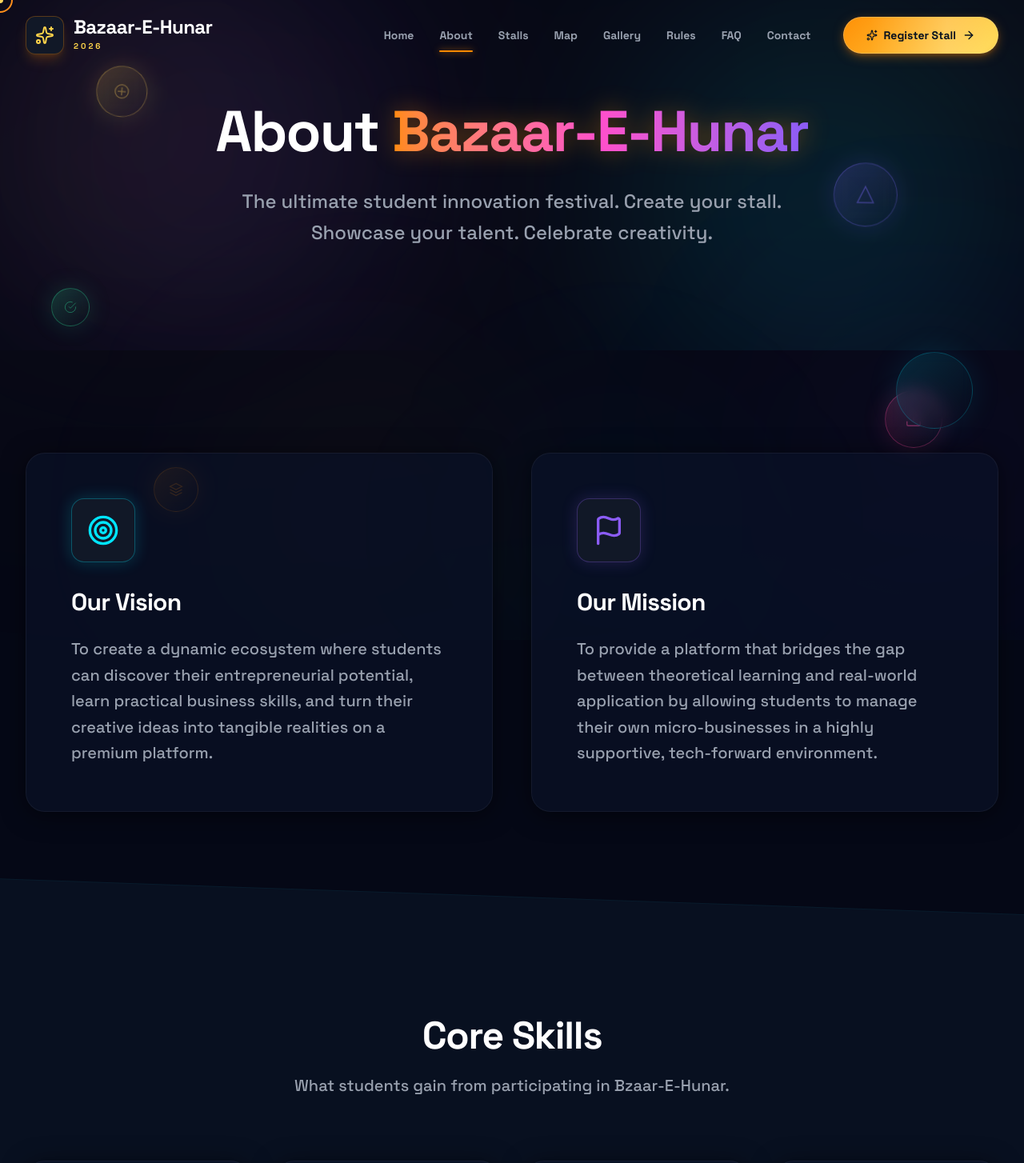
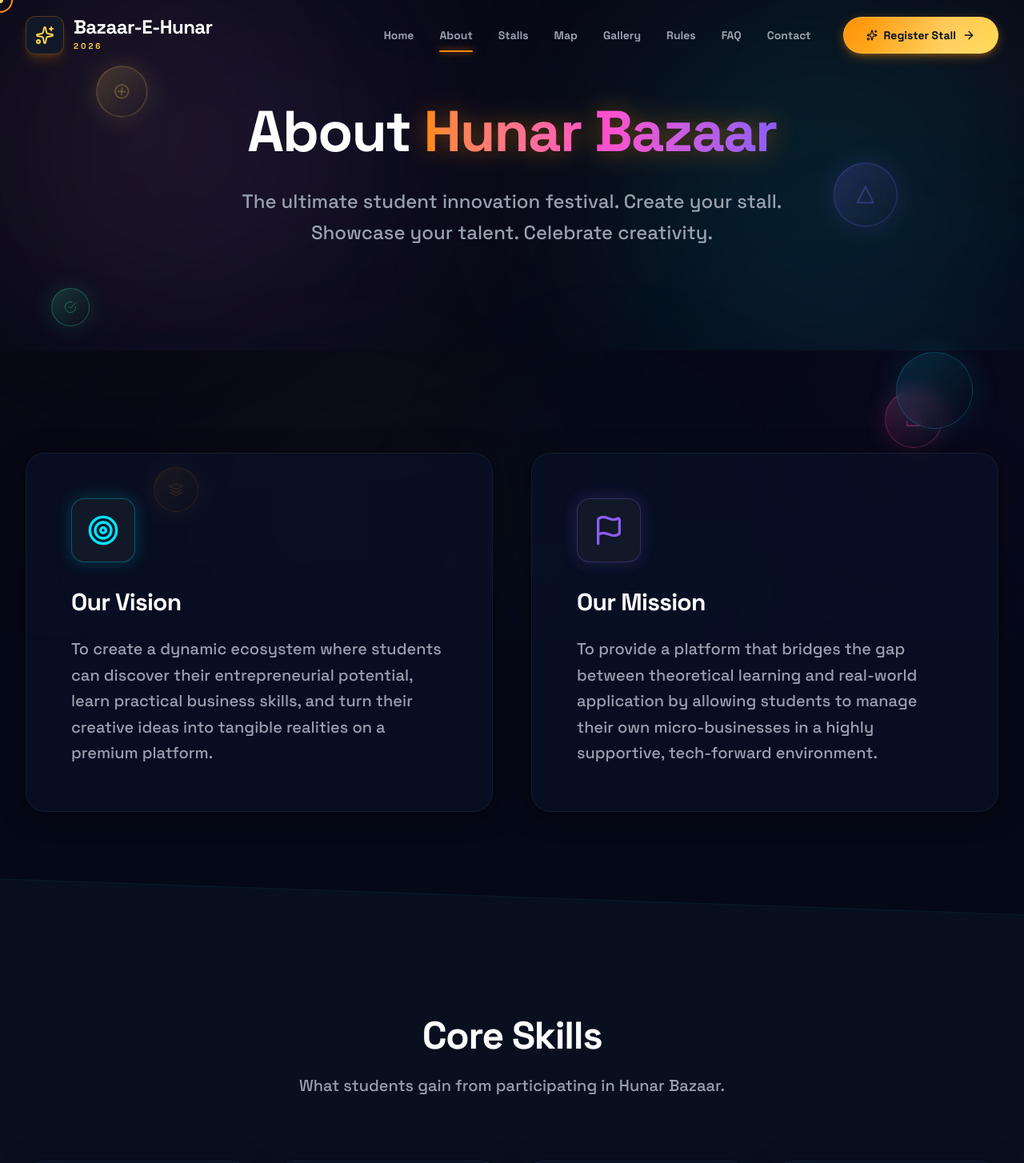
Before and after one commit to Sac-Codes/Bazaar-E-Hunar, a React (Vite) app: page /about in a window 1280 px wide. Shown: the top 1454 px of the page at 80% size. Built offline with nearby package versions, Linux system fonts and the light colour scheme.

Commit message:
Update About.tsx

```diff
--- a/src/pages/About.tsx
+++ b/src/pages/About.tsx
@@ -23,7 +23,7 @@ const About = () => {
             transition={{ duration: 0.8, type: 'spring' }}
             className="text-5xl md:text-7xl font-black mb-8 tracking-tight"
           >
-            About <span className="text-transparent bg-clip-text bg-gradient-to-r from-[#FF8A00] via-[#FF4FCB] to-[#8B5CF6] drop-shadow-[0_0_15px_rgba(255,138,0,0.4)]">Bazaar-E-Hunar</span>
+            About <span className="text-transparent bg-clip-text bg-gradient-to-r from-[#FF8A00] via-[#FF4FCB] to-[#8B5CF6] drop-shadow-[0_0_15px_rgba(255,138,0,0.4)]">Hunar Bazaar</span>
           </motion.h1>
           <motion.p
             initial={{ opacity: 0, y: 20 }}
@@ -96,7 +96,7 @@ const About = () => {
               transition={{ delay: 0.1 }}
               className="text-gray-400 text-xl font-medium max-w-2xl mx-auto"
             >
-              What students gain from participating in Bzaar-E-Hunar.
+              What students gain from participating in Hunar Bazaar.
             </motion.p>
           </div>
 
```
